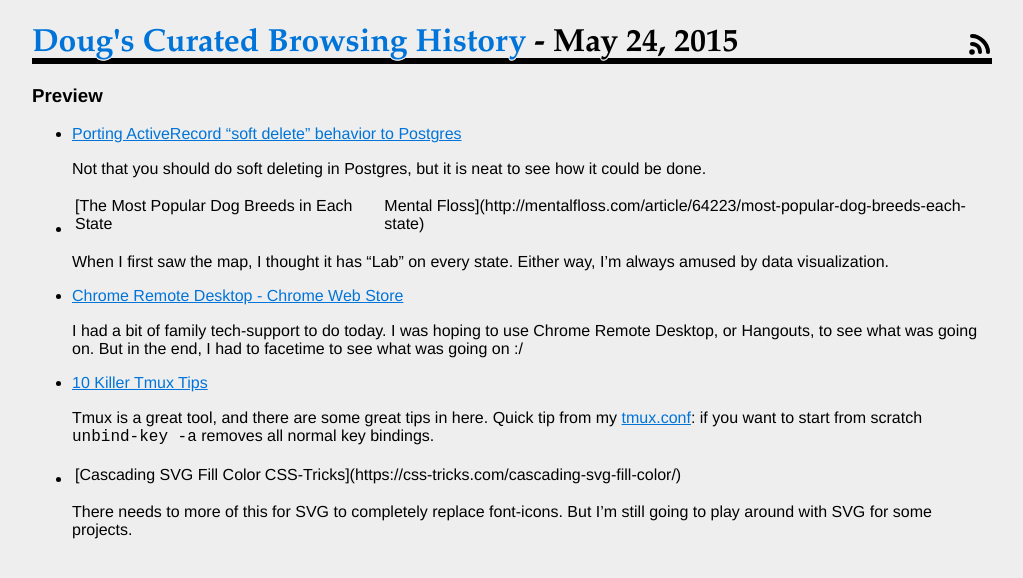
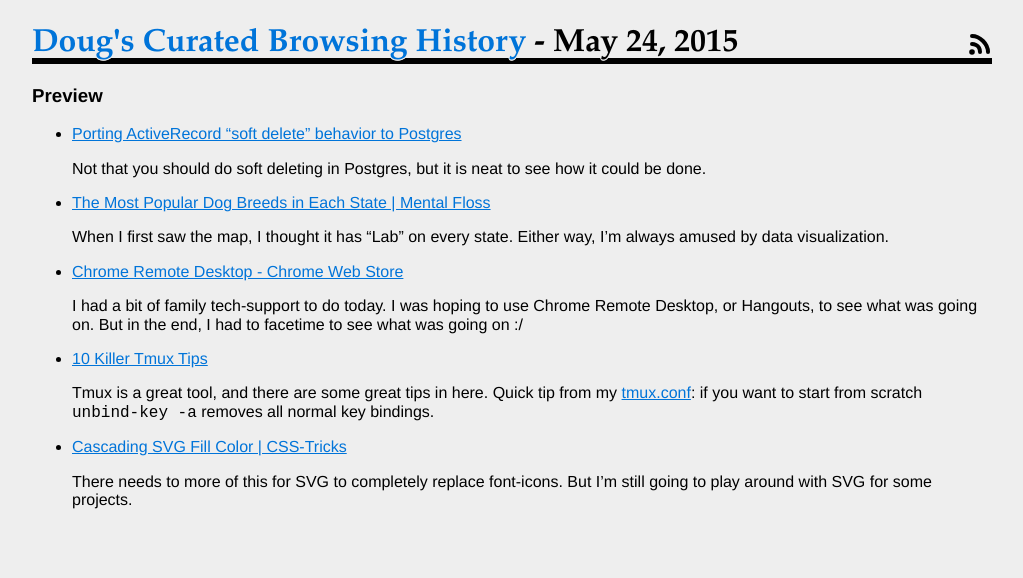
Before and after one commit to DouglasMeyer/CuratedHistory, a Jekyll site: the page built from _posts/2015-05-24-index.md, in a window 1280 px wide. Shown: the top 578 px of the page, without its empty margins (128-1151 px from the left). Built offline with Jekyll 4.4.1, drawn with Linux system fonts in a browser that asks for light colours; nearby versions of some CDN libraries; comment, search, counter and statistics services are not loaded.

Commit message:
Web-update Sun May 24 2015 09:33:34 GMT-0500 (CDT)

```diff
--- a/_posts/2015-05-24-index.md
+++ b/_posts/2015-05-24-index.md
@@ -8,7 +8,7 @@ links: 7
 
    Not that you should do soft deleting in Postgres, but it is neat to see how it could be done.
 
- * [The Most Popular Dog Breeds in Each State | Mental Floss](http://mentalfloss.com/article/64223/most-popular-dog-breeds-each-state)
+ * [The Most Popular Dog Breeds in Each State \| Mental Floss](http://mentalfloss.com/article/64223/most-popular-dog-breeds-each-state)
 
    When I first saw the map, I thought it has "Lab" on every state. Either way, I'm always amused by data visualization.
 
@@ -20,6 +20,6 @@ links: 7
 
    Tmux is a great tool, and there are some great tips in here. Quick tip from my [tmux.conf](https://github.com/DouglasMeyer/Dot-Files/blob/master/tmux.conf): if you want to start from scratch `unbind-key -a` removes all normal key bindings.
 
- * [Cascading SVG Fill Color | CSS-Tricks](https://css-tricks.com/cascading-svg-fill-color/)
+ * [Cascading SVG Fill Color \| CSS-Tricks](https://css-tricks.com/cascading-svg-fill-color/)
 
    There needs to more of this for SVG to completely replace font-icons. But I'm still going to play around with SVG for some projects.
```
